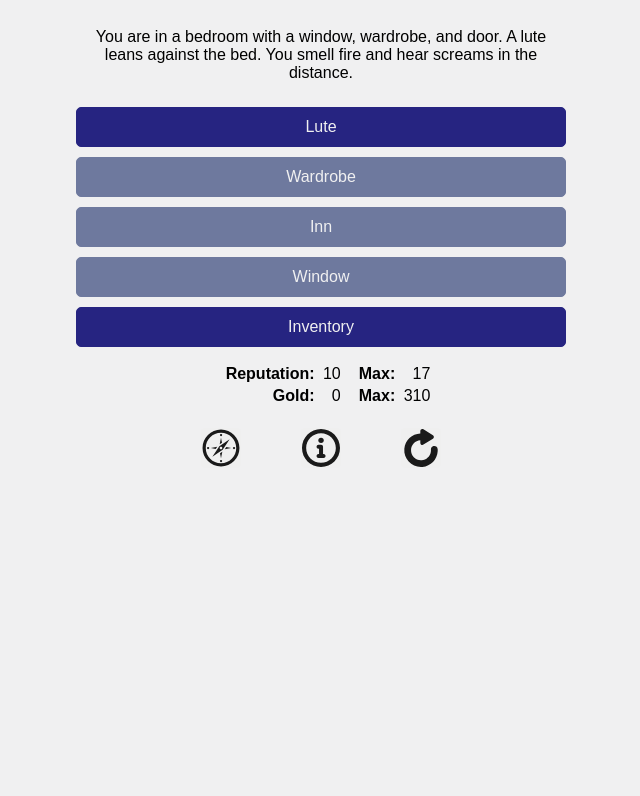
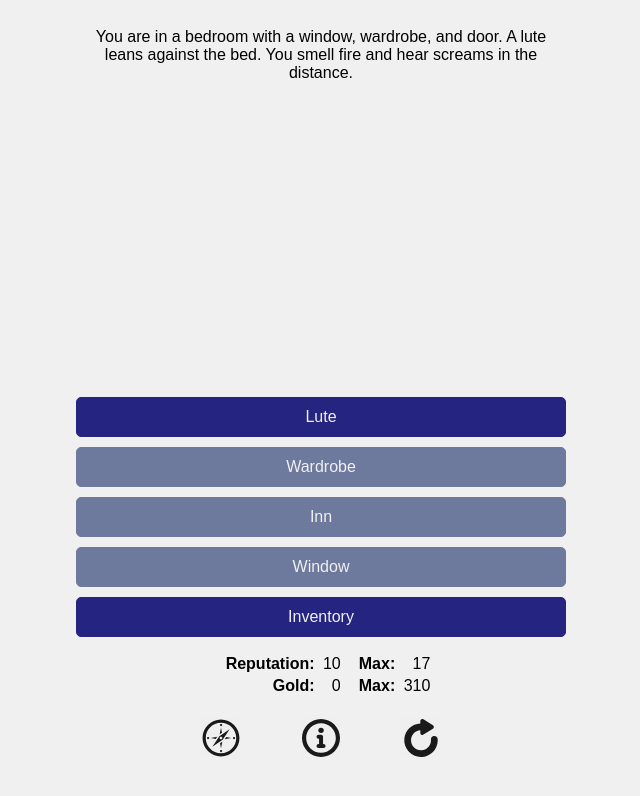
Before and after one commit to skedwards88/dragon, a React app: page / in a window 1280 px wide. Shown: the top 796 px of the page, without its empty margins (319-959 px from the left). Built offline with nearby package versions, Linux system fonts and the light colour scheme.

Commit message:
make buttons less jumpy

```diff
--- a/src/App.css
+++ b/src/App.css
@@ -1,5 +1,6 @@
-html {
+html,body, #root {
   background-color: rgb(240, 240, 241);
+  height: 100%;
 }
 
 .App {
@@ -11,16 +12,25 @@ html {
   white-space: pre-line;
   flex-direction: column;
   max-width: 500px;
+  height: 95%;
 
   /* todo it would be better to use a media query for ><500px and then use max-width:100% for <500px
   @media (max-width: 500px) {
-
+}
+@media (min-width: 501px) {
+}
+ */
 }
 
-@media (min-width: 501px) {
+#location-screen{
+  display: flex;
+  flex-direction: column;
+  justify-content: space-between;
+}
 
-}
- */
+#non-description{
+  display: flex;
+  flex-direction: column;
 }
 
 .buttons {
@@ -136,20 +146,24 @@ button:disabled {
 
 #map {
   display: grid;
-  border: 1px solid black;
+  border: 1px solid rgb(110, 121, 158);
+  border-radius: 5px;
   grid-template-columns: 50px 1fr 50px;
   grid-template-rows: 50px 1fr 50px;
+  margin: 5px;
 }
 
 #N {
   grid-column-start: 2;
   grid-row-start: 1;
+  min-width: 50vmin;
 }
 
 #W {
   grid-column-start: 1;
   grid-row-start: 2;
   transform: rotate(180deg);
+  min-height: 50vmin;
 }
 
 #W > p {
@@ -159,6 +173,7 @@ button:disabled {
 #E {
   grid-column-start: 3;
   grid-row-start: 2;
+  min-height: 50vmin;
 }
 
 #E > p {
@@ -168,6 +183,7 @@ button:disabled {
 #S {
   grid-column-start: 2;
   grid-row-start: 3;
+  min-width: 50vmin;
 }
 
 #A {
@@ -182,10 +198,6 @@ button:disabled {
   display: flex;
   justify-content: center;
   align-items: center;
-}
-
-#map > #A > .connection {
-  border-radius: 50%;
 }
 
 #map > .connection > p {
--- a/src/components/location.js
+++ b/src/components/location.js
@@ -86,7 +86,11 @@ function MapLocation({
   handleMovePlayer,
 }) {
   if (!connections[direction]) {
-    return <></>;
+    return <button
+    className="connection"
+    id={direction}
+    disabled
+></button>
   }
 
   const name = locations[connections[direction]].getDisplayName({
@@ -170,7 +174,7 @@ export default function Location({
   console.log(`in location ${playerLocation}`);
 
   return (
-    <div className="App">
+    <div className="App" id="location-screen">
       <div className="description">
         {locations[playerLocation].getDescription({
           playerLocation: playerLocation,
@@ -179,6 +183,7 @@ export default function Location({
         })}
         {locationConsequenceText}
       </div>
+      <div id="non-description">
       {showMap ? (
         <Map
           connections={locations[playerLocation].getConnections({
@@ -240,5 +245,6 @@ export default function Location({
         ></button>
       </div>
     </div>
+    </div>
   );
 }
```
